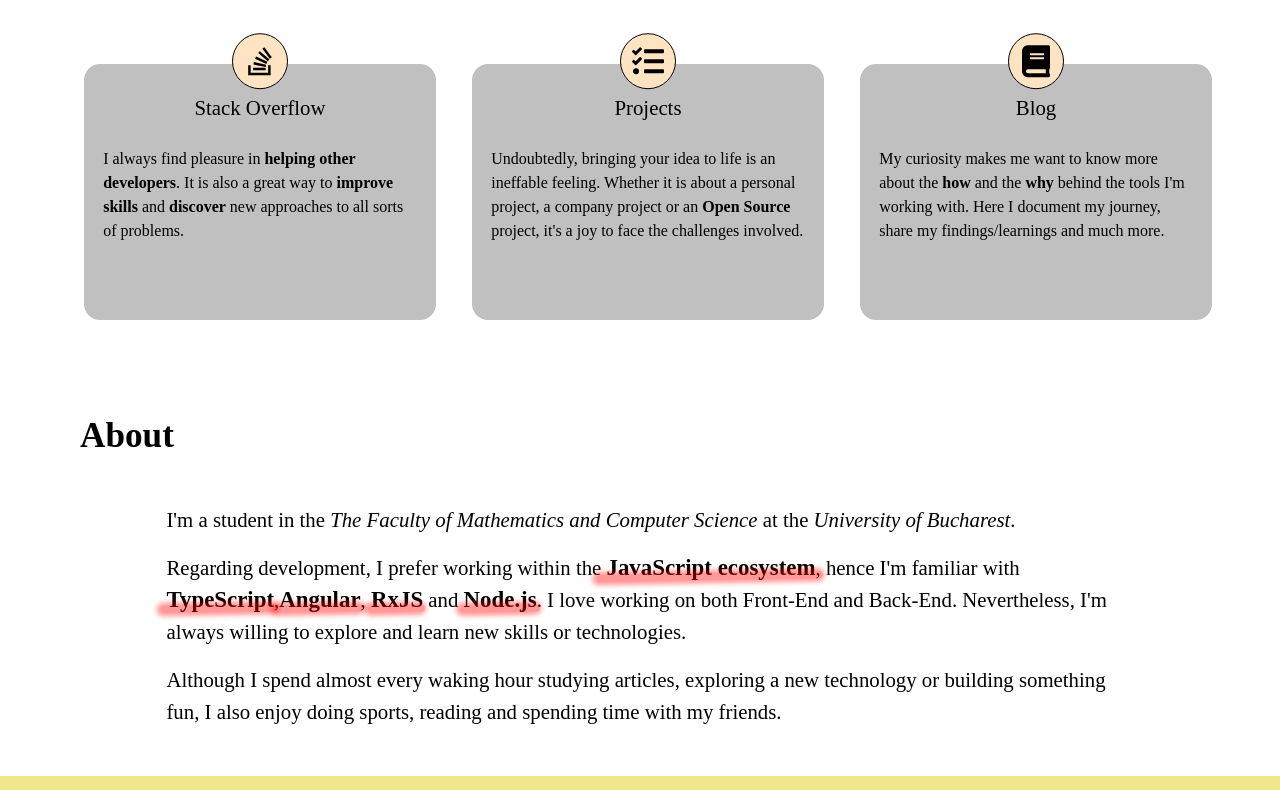
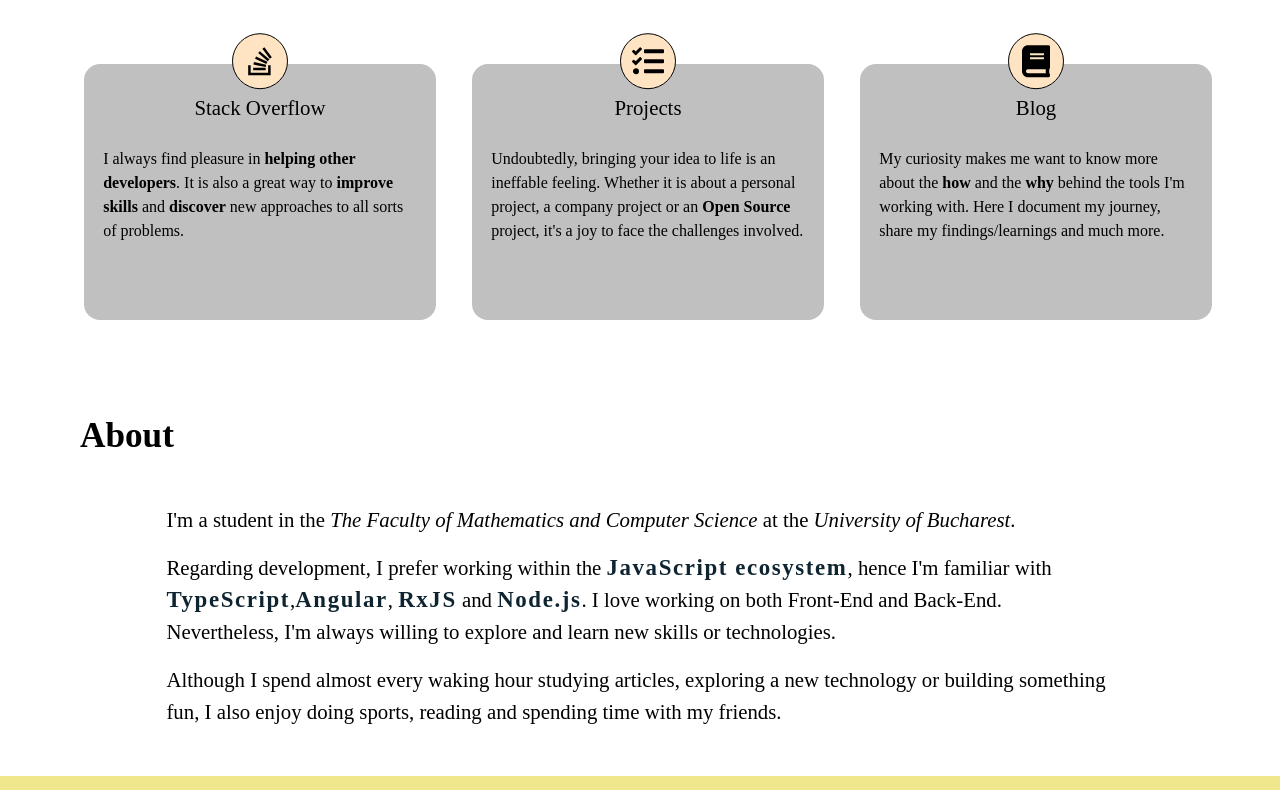
Before and after one commit to Andrei0872/andreigatej.dev, a Gatsby site: page / in a window 1280 px wide. Shown: the part 904-1694 px from the top of the page. Built offline with nearby package versions, Linux system fonts and the light colour scheme; Gatsby itself is replaced by a stand-in of ours.

Commit message:
refactor: replace underline with bold

```diff
--- a/src/components/home/home.css
+++ b/src/components/home/home.css
@@ -38,25 +38,6 @@
 	font-size: 0.9rem;
 	width: var(--image-width);
 	text-align: center;
-}
-
-.is-important {
-  font-size: 1.1em;
-  position: relative;
-}
-
-.is-important::after {
-  content: '';
-  position: absolute;
-  background-color: red;
-  height: 7px;
-  width: 108%;
-  left: 0;
-  bottom: 0;
-  transform: rotate(-1deg) translateX(-4%);
-  opacity: .4;
-  box-shadow: -0.1rem 0rem 0.3rem 0.2rem red;
-  border-radius: 1rem;
 }
 
 @media all and (max-width: 1330px) {
--- a/src/styles/global.css
+++ b/src/styles/global.css
@@ -26,3 +26,25 @@ html, body {
   text-decoration: none;
   color: black;
 }
+
+.is-important {
+  font-size: 1.1em;
+  position: relative;
+  font-weight: bold;
+  letter-spacing: .1rem;
+  color: #0E2431;
+}
+
+/* .is-important::after {
+  content: '';
+  position: absolute;
+  background-color: red;
+  height: 7px;
+  width: 108%;
+  left: 0;
+  bottom: 0;
+  transform: rotate(-1deg) translateX(-4%);
+  opacity: .4;
+  box-shadow: -0.1rem 0rem 0.3rem 0.2rem red;
+  border-radius: 1rem;
+} */
```
